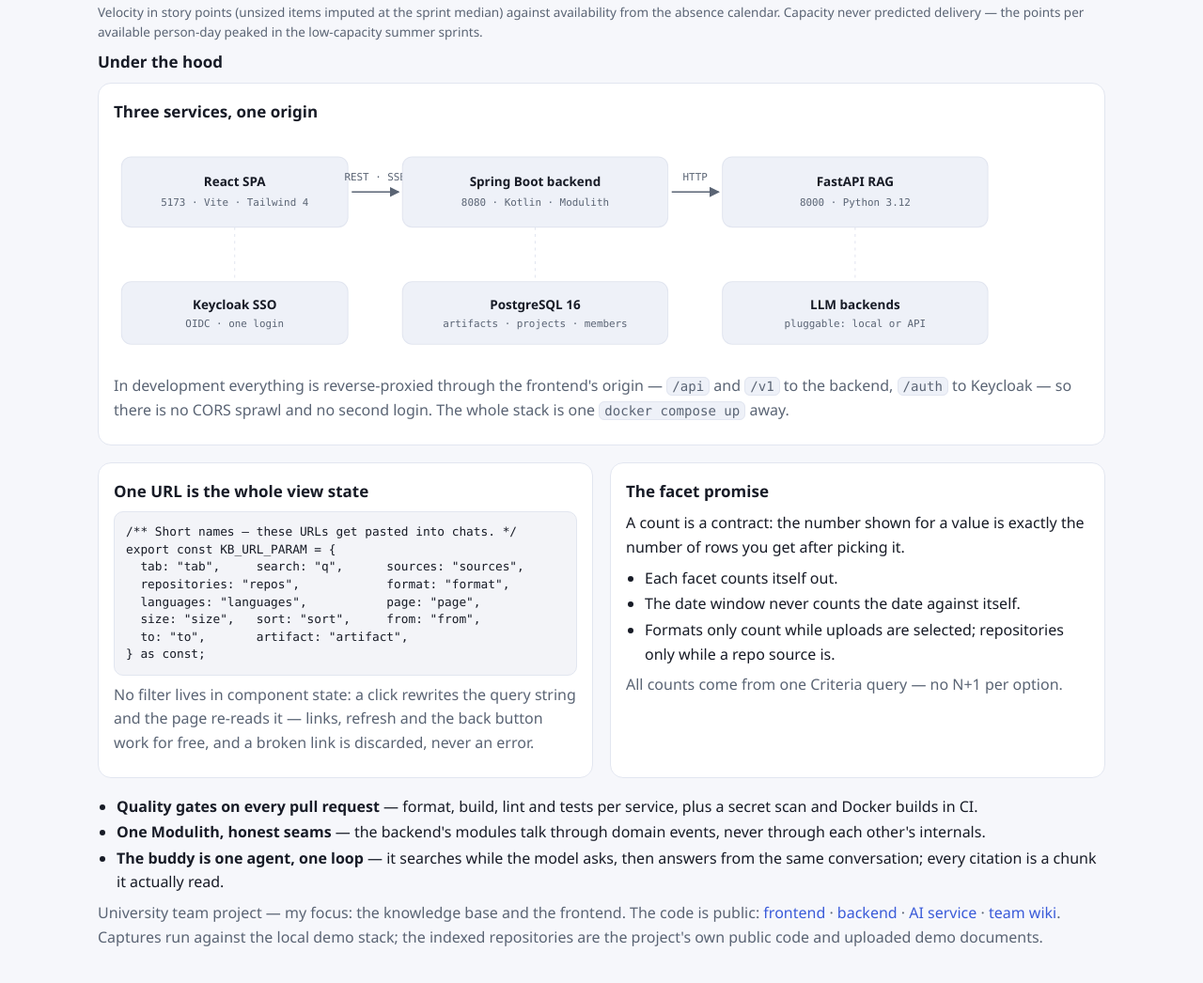
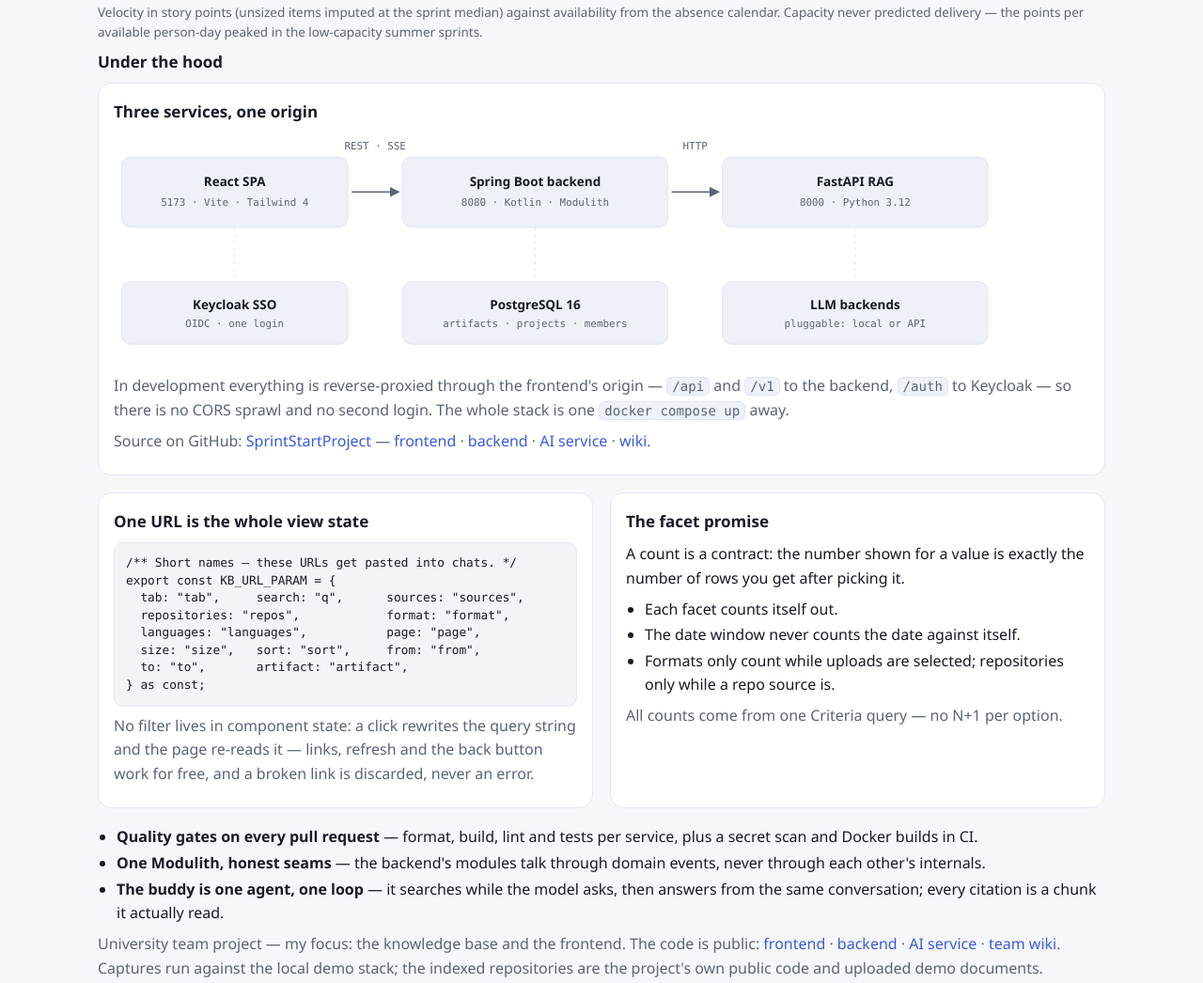
Before and after one commit to daniilperkin-uni/uni-old-projects, a plain HTML site: page index.html in a window 1280 px wide. Shown: the part 2282-3328 px from the top of the page at 94% size. Drawn offline with Linux system fonts and the light colour scheme.

Commit message:
Fix the architecture labels and link the project source
The "REST · SSE" and "HTTP" labels sat at y=48, inside the box row, so the
following rect was drawn over the right half of each label and the left half
landed on top of the previous box. They now sit above the row (y=16), centred
on their arrows, and a geometry check confirms zero overlap with any box.

The architecture card is where a reader looks for the code, so it now carries
the source line: the org plus the four public repos. The footer keeps its own
links - it closes the section with the "which parts are mine" note.

```diff
--- a/index.html
+++ b/index.html
@@ -73,12 +73,12 @@
       <text class="at" x="124" y="54" text-anchor="middle">React SPA</text>
       <text class="as" x="124" y="74" text-anchor="middle">5173 · Vite · Tailwind 4</text>
       <line class="aa" x1="244" y1="60" x2="292" y2="60" marker-end="url(#ss-arrow)"/>
-      <text class="as" x="268" y="48" text-anchor="middle">REST · SSE</text>
+      <text class="as" x="268" y="16" text-anchor="middle">REST · SSE</text>
       <rect class="ab" x="296" y="24" width="272" height="72" rx="10"/>
       <text class="at" x="432" y="54" text-anchor="middle">Spring Boot backend</text>
       <text class="as" x="432" y="74" text-anchor="middle">8080 · Kotlin · Modulith</text>
       <line class="aa" x1="572" y1="60" x2="620" y2="60" marker-end="url(#ss-arrow)"/>
-      <text class="as" x="596" y="48" text-anchor="middle">HTTP</text>
+      <text class="as" x="596" y="16" text-anchor="middle">HTTP</text>
       <rect class="ab" x="624" y="24" width="272" height="72" rx="10"/>
       <text class="at" x="760" y="54" text-anchor="middle">FastAPI RAG</text>
       <text class="as" x="760" y="74" text-anchor="middle">8000 · Python 3.12</text>
@@ -96,6 +96,7 @@
       <line class="ad" x1="760" y1="96" x2="760" y2="152"/>
     </svg>
     <p class="muted">In development everything is reverse-proxied through the frontend's origin — <code>/api</code> and <code>/v1</code> to the backend, <code>/auth</code> to Keycloak — so there is no CORS sprawl and no second login. The whole stack is one <code>docker compose up</code> away.</p>
+    <p class="muted">Source on GitHub: <a href="https://github.com/SprintStartProject">SprintStartProject</a> — <a href="https://github.com/SprintStartProject/sprintstart-frontend">frontend</a> · <a href="https://github.com/SprintStartProject/sprintstart-backend">backend</a> · <a href="https://github.com/SprintStartProject/sprintstart-ai">AI service</a> · <a href="https://github.com/SprintStartProject/Wiki">wiki</a>.</p>
   </div>
   <div class="grid-2">
     <div class="card code">
```
Also changed, not shown: sections/sprintstart/section.html (+3 -2 lines).
